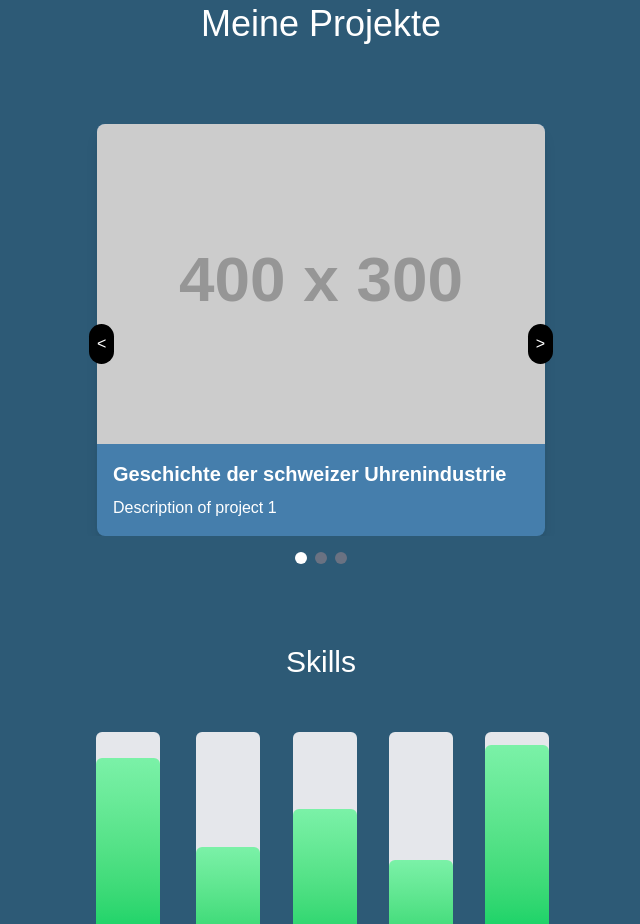
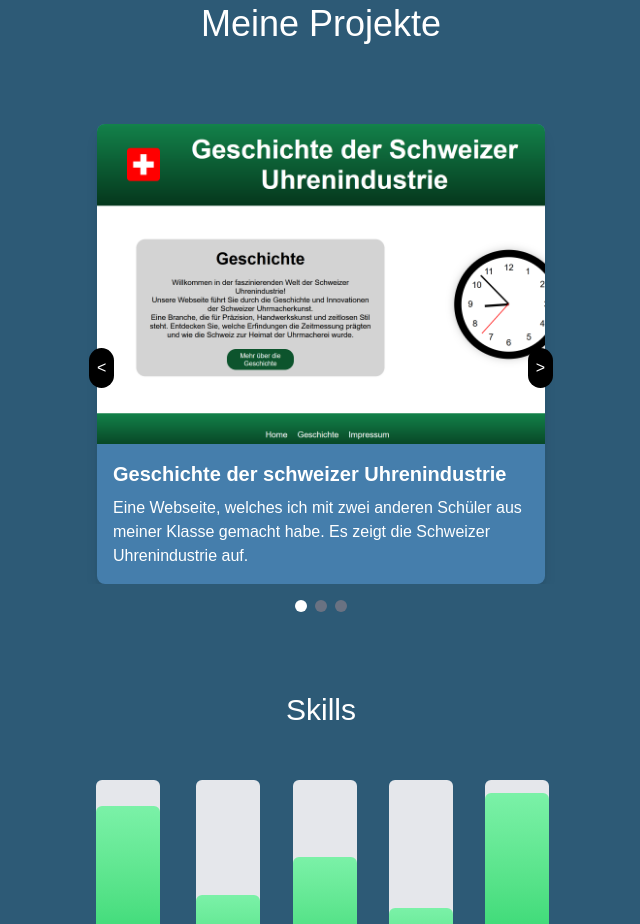
Before and after one commit to Gianimon/portfolio, a Next.js app: page /about-me in a window 1280 px wide. Shown: the part 900-1824 px from the top of the page, without its empty margins (319-959 px from the left). Built offline with nearby package versions, Linux system fonts and the light colour scheme.

Commit message:
Update 5.6.2025

```diff
--- a/src/components/carousel.jsx
+++ b/src/components/carousel.jsx
@@ -17,20 +17,22 @@ export default function Carousel() {
         {
             id: 1,
             title: "Geschichte der schweizer Uhrenindustrie",
-            description: "Description of project 1",
-            imageUrl: "https://via.placeholder.com/400x300?text=Project+1"
+            description: "Eine Webseite, welches ich mit zwei anderen Schüler " +
+                "aus meiner Klasse gemacht habe. Es zeigt die Schweizer Uhrenindustrie auf.",
+            imageUrl: "http://localhost:3000/geschichte-uhrenindustrie.png"
         },
         {
             id: 2,
-            title: "Minecraft Mod",
+            title: "Gianimod",
             description: "Description of project 2",
             imageUrl: "https://via.placeholder.com/400x300?text=Project+2"
         },
         {
             id: 3,
-            title: "Tank Bot",
-            description: "Description of project 3",
-            imageUrl: "https://via.placeholder.com/400x300?text=Project+3"
+            title: "Stalinium Mod",
+            description: "Eine Minecraft Mod, die mit mehreren Freunden gemacht" +
+                " wurde. Sie fügt neue Materiallien und neue Waffen ins Spiel inzu.",
+            imageUrl: "http://localhost:3000/stalinium.jpg"
         },
     ];
 
```
Also changed, not shown: public/geschichte-uhrenindustrie.png (added), public/stalinium.jpg (added).
